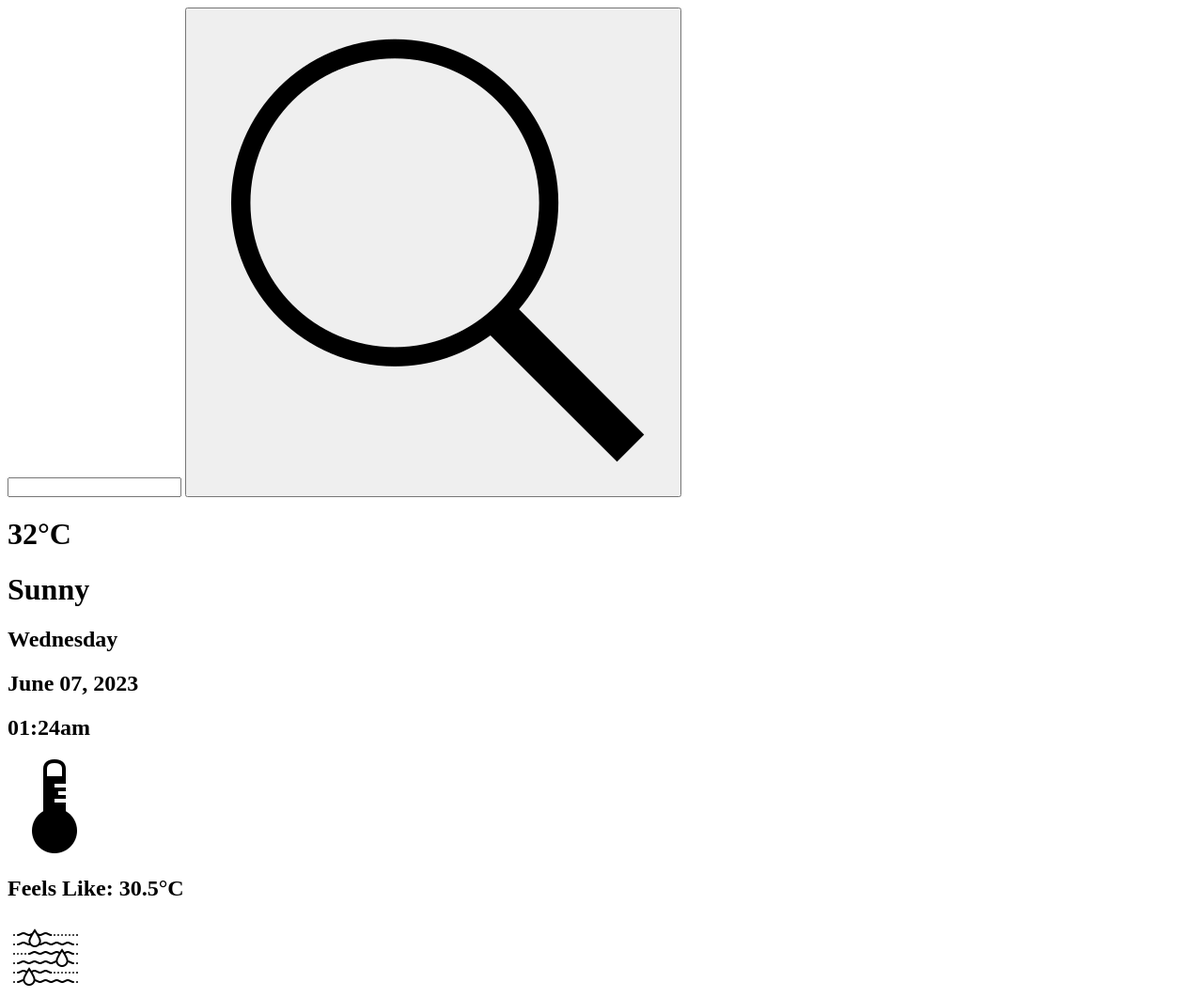
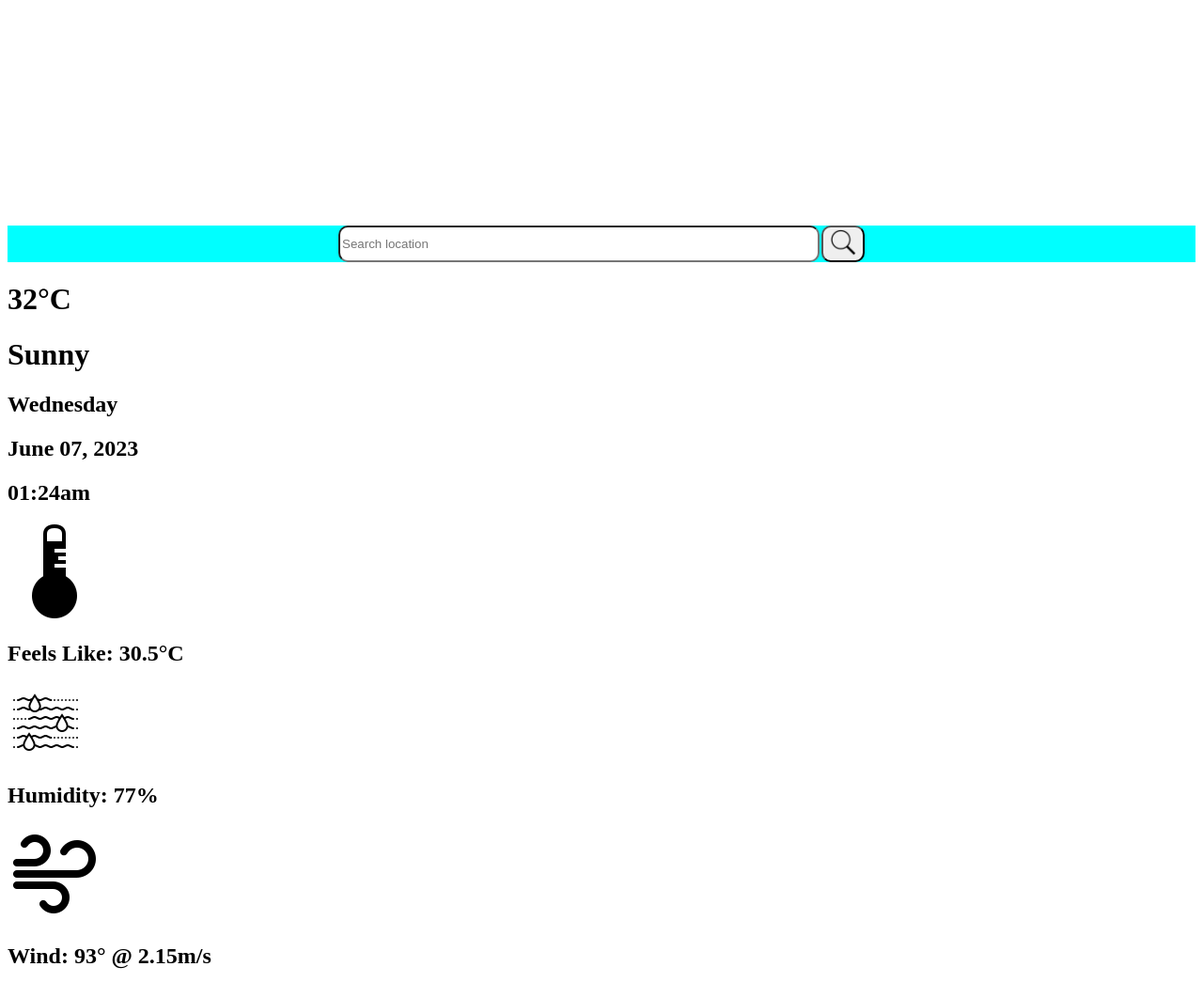
Before and after one commit to wilsterdc/simple-weather-app, a website: page index.html in a window 1280 px wide. Shown: the top 1062 px of the page at 94% size. Drawn offline with Linux system fonts and the light colour scheme; no server answers.

Commit message:
designing

```diff
--- a/index.html
+++ b/index.html
@@ -9,7 +9,7 @@
 </head>
 <body>
     <div class="searchBar">
-        <input id="userInput" type="search">
+        <input id="userInput" type="search" placeholder="Search location">
         <button id="searchBtn"><img id="iconSearch" src="./images/icon/search.png"></button>
     </div>
 
--- a/style/style.scss
+++ b/style/style.scss
@@ -0,0 +1,21 @@
+.searchBar {
+    display: flex;
+    background-color: aqua;
+    column-gap: 2px;
+    margin-top: 30vh;
+    justify-content: center;
+
+    #userInput {
+        border-radius: 10px;
+        width: 40vw;
+    }
+
+    #searchBtn {
+        border-radius: 10px;
+
+        #iconSearch{
+            width: 30px;
+            height: 30px;
+        }
+    }
+}
```
Also changed, not shown: style/style.css, 1 other file.
